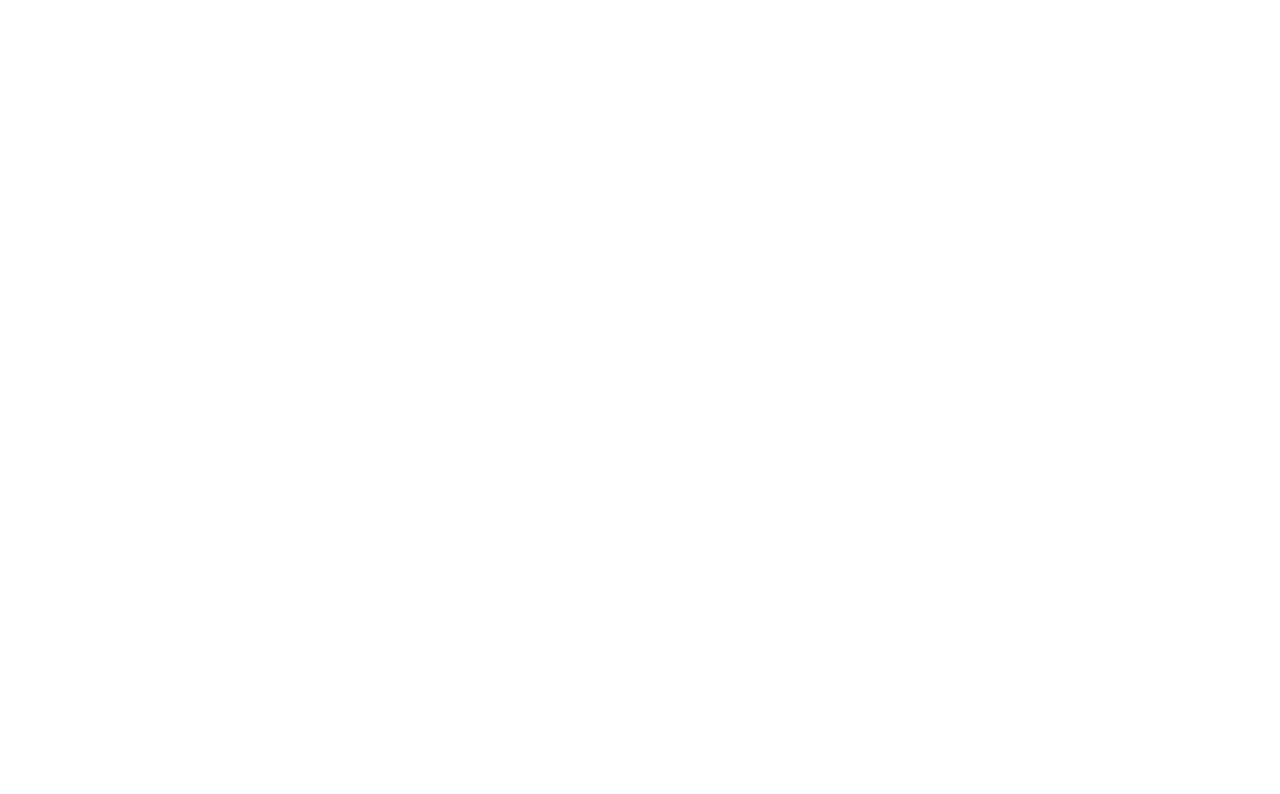
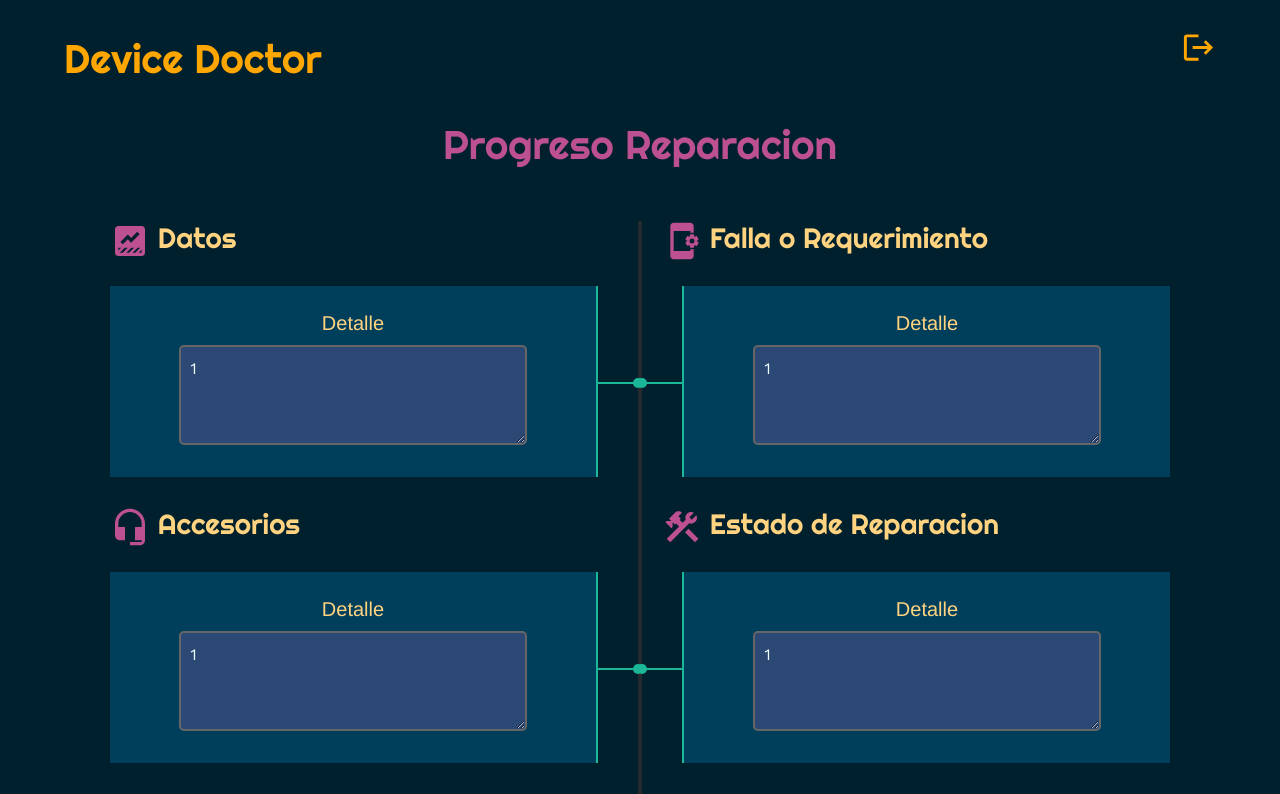
Before and after one commit to DorianDavy89/proyecto-parcial1, a React (Create React App) app: page /consulta/1/1/1/1/1 in a window 1280 px wide. Before the commit this address had no page. Shown: the top 794 px of the page. Built offline with nearby package versions, Linux system fonts and the light colour scheme.

Commit message:
avance20

```diff
--- a/src/App.js
+++ b/src/App.js
@@ -10,7 +10,7 @@
       <div className="App">
         <Routes>
           <Route path="/" element={<Inicio />}/>
-          <Route path="/consulta/" element={<Consulta />}/>
+          <Route path="/consulta/:idUsuario/:requerimientoUsuario/:accesoriosUsuario/:estadoEquipoUsuario/:pagoUsuario" element={<Consulta />}/>
           <Route path="/registro" element={<Registro />}/>
           </Routes>
       </div>
--- a/src/components/Consulta.jsx
+++ b/src/components/Consulta.jsx
@@ -17,7 +17,7 @@
 
 function Consulta() {
 
-    const { id } = useParams();
+    const { idUsuario, requerimientoUsuario, accesoriosUsuario, estadoEquipoUsuario, pagoUsuario } = useParams();
 
     return (
         <div className="cuerpo-consulta">
@@ -40,7 +40,7 @@
                                 <h3><DataThresholdingIcon style={{ fontSize: 40, color: '#bc5090'}}/> Datos</h3>
                                 <div className="item izq">
                                     <h4>Detalle</h4>
-                                    <textarea name="datos" id="datos" readOnly value={id}></textarea>
+                                    <textarea name="datos" id="datos" readOnly value={idUsuario}></textarea>
                                     <div class="conectori">
                                         <div class="circuloi"></div>
                                     </div>
@@ -48,7 +48,7 @@
                                 <h3><HeadsetMicIcon style={{ fontSize: 40, color: '#bc5090'}}/> Accesorios</h3>
                                 <div className="item izq">
                                     <h4>Detalle</h4>
-                                    <textarea name="accesorios" id="accesorios" readOnly></textarea>
+                                    <textarea name="accesorios" id="accesorios" readOnly value={accesoriosUsuario}></textarea>
                                     <div class="conectori">
                                         <div class="circuloi"></div>
                                     </div>
@@ -56,7 +56,7 @@
                                 <h3><PaymentIcon style={{ fontSize: 40, color: '#bc5090' }}/> Informacion Pago</h3>
                                 <div className="item izq">
                                     <h4>Detalle</h4>
-                                    <textarea name="pago" id="pago" readOnly></textarea>
+                                    <textarea name="pago" id="pago" readOnly value={pagoUsuario}></textarea>
                                     <div class="conectori">
                                         <div class="circuloi"></div>
                                     </div>
@@ -67,15 +67,15 @@
                                 <h3><AppSettingsAltIcon style={{ fontSize: 40, color: '#bc5090'}}/> Falla o Requerimiento</h3>
                                 <div className="item der">
                                     <h4>Detalle</h4>
-                                    <textarea name="falla" id="falla" readOnly></textarea>
+                                    <textarea name="falla" id="falla" readOnly value={requerimientoUsuario}></textarea>
                                     <div class="conectord">
                                         <div class="circulod"></div>
                                     </div>
                                 </div>
-                                <h3><ConstructionIcon style={{ fontSize: 40, color: '#bc5090',}}/> Estado del Equipo</h3>
+                                <h3><ConstructionIcon style={{ fontSize: 40, color: '#bc5090',}}/> Estado de Reparacion</h3>
                                 <div className="item der">
                                     <h4>Detalle</h4>
-                                    <textarea name="estado" id="estado" readOnly></textarea>
+                                    <textarea name="estado" id="estado" readOnly value={estadoEquipoUsuario}></textarea>
                                     <div class="conectord">
                                         <div class="circulod"></div>
                                     </div>
--- a/src/components/Inicio.jsx
+++ b/src/components/Inicio.jsx
@@ -57,7 +57,8 @@
                             text: "Credenciales Correctas!",
                             footer: 'Bienvenido Cliente'
                           });
-                        navigate('/consulta/');
+                        navigate(`/consulta/${data.idUsuario}/${data.requerimientoUsuario}/
+                            ${data.accesoriosUsuario}/${data.estadoEquipoUsuario}/${data.pagoUsuario}`);
                     }
 
             }
```
